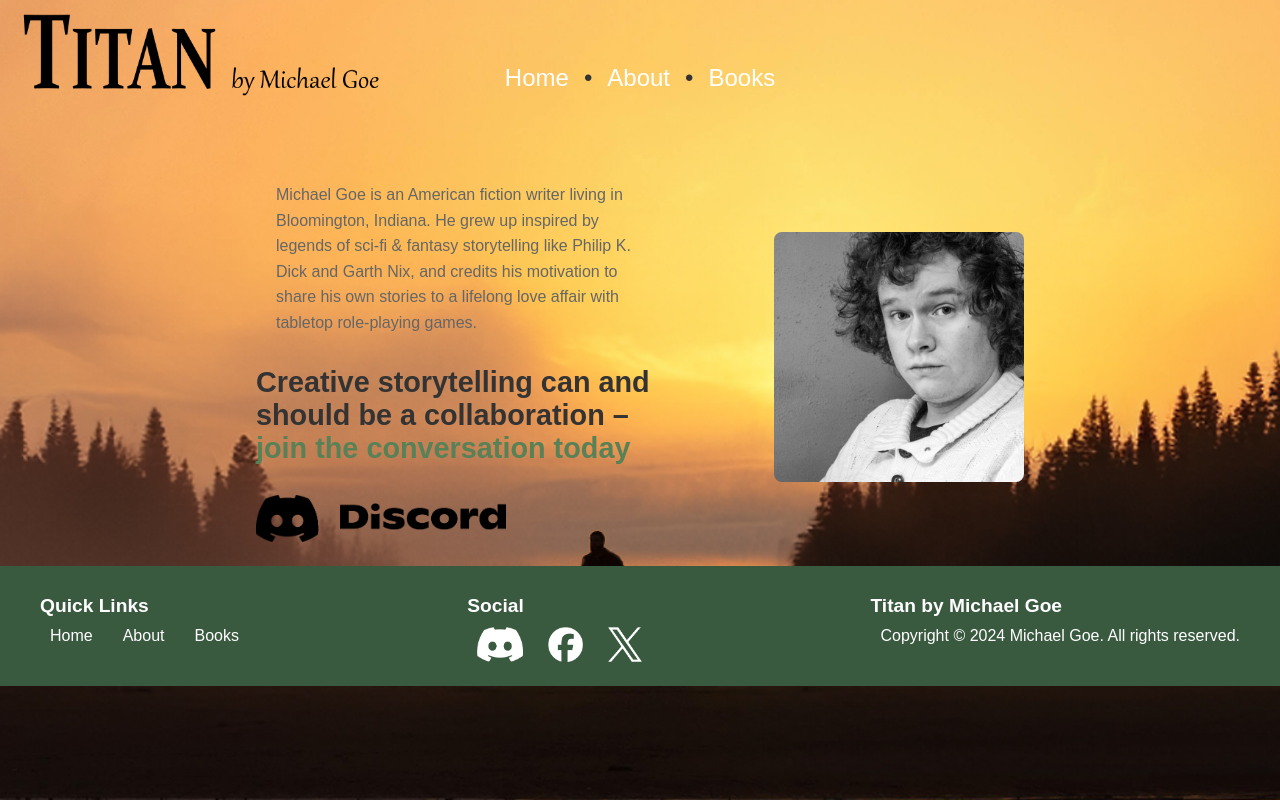
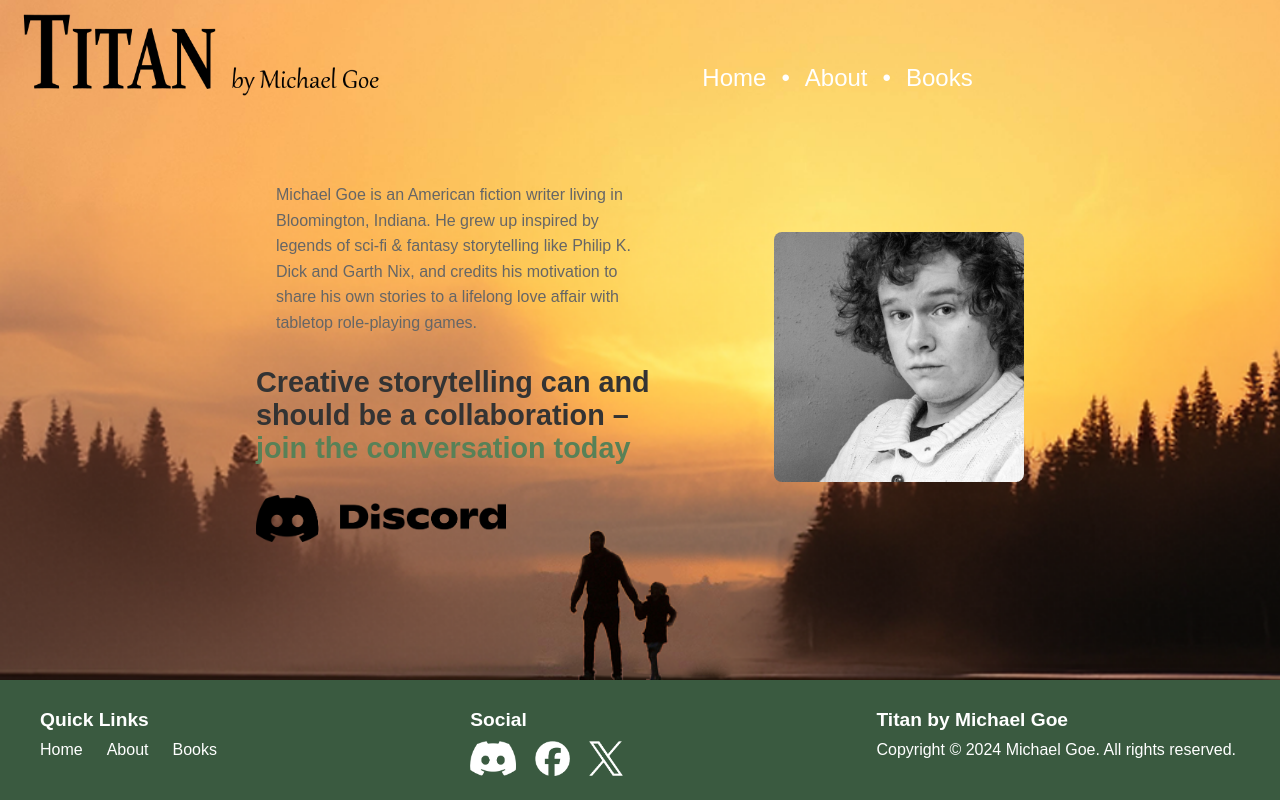
Before and after one commit to JDygard/TitanLiterature, a React (Create React App) app: page /about in a window 1280 px wide. Built offline with nearby package versions, Linux system fonts and the light colour scheme.

Commit message:
Mogo design and nav adjustments

```diff
--- a/src/App.css
+++ b/src/App.css
@@ -63,6 +63,10 @@ button:hover {
   margin-top: 0px;
   padding: 10px 20px;
 }
+.container {
+  display:flex;
+  flex-direction: column;
+}
 
 .row:after {
   content: "";
--- a/src/components/Footer.css
+++ b/src/components/Footer.css
@@ -4,10 +4,9 @@
     color: white;
     padding-top: 10px;
     padding-bottom: 20px;
-    position: flex;
     text-align: center;
-    bottom: 0;
     width: 100vw;
+    margin-top:auto;
   }
 
   .footer__content {
@@ -40,7 +39,7 @@
 
   .footer__section ul li {
     margin-bottom: 8px;
-    margin-left: 10px;
+    margin-right: 4px;
   }
 
   .footer__section ul li a {
--- a/src/components/Header.css
+++ b/src/components/Header.css
@@ -27,6 +27,7 @@
   align-items: center;
   transform: translateY(-50px);
   font-size: 1.5rem;
+  margin-left:395px;
 }
 
 .header__menu {
@@ -50,7 +51,7 @@
 }
 
 .header__bullet {
-  color: #333;
+  color: #ffffff;
   font-size: 1em;
 }
 
--- a/src/components/Header.jsx
+++ b/src/components/Header.jsx
@@ -17,9 +17,9 @@ const Header = () => {
 
   return (
     <header className="header">
-      <a href="#home" className="header__link">
+      <span onClick={() => handleClick('/')}>
         <img height="100px" src="images/banner1.png" alt="Titan by Michael Goe" className="header__image" />
-      </a>
+      </span>
       <nav className={`header__nav ${menuOpen ? 'header__nav--open' : ''}`}>
         <ul className="header__menu">
           <li className="header__item"><span onClick={() => handleClick('/')}>Home</span></li>
--- a/src/pages/About.jsx
+++ b/src/pages/About.jsx
@@ -9,7 +9,7 @@ import backgroundImage from './background2.png';  // Adjust the path based on yo
 
 const About = () => (
   <>
-  <div style={{
+  <div class="container" style={{
       backgroundImage: `url(${backgroundImage})`,
       backgroundSize: "cover",
       backgroundRepeat: "no-repeat",
--- a/src/pages/Books.js
+++ b/src/pages/Books.js
@@ -9,7 +9,7 @@ import backgroundImage from './background2.png';  // Adjust the path based on yo
 
 const Books = () => (
   <>
-  <div style={{
+  <div class="container" style={{
       backgroundImage: `url(${backgroundImage})`,
       backgroundSize: "cover",
       backgroundRepeat: "no-repeat",
--- a/src/pages/Contact.jsx
+++ b/src/pages/Contact.jsx
@@ -9,7 +9,7 @@ import backgroundImage from './background2.png';  // Adjust the path based on yo
 
 const Contact = () => (
   <>
-  <div style={{
+  <div class="container" style={{
       backgroundImage: `url(${backgroundImage})`,
       backgroundSize: "cover",
       backgroundRepeat: "no-repeat",
--- a/src/pages/Home.jsx
+++ b/src/pages/Home.jsx
@@ -10,7 +10,7 @@ import backgroundImage from './background2.png';  // Adjust the path based on yo
 
 const Home = () => {
   return (
-    <div style={{
+    <div class="container" style={{
       backgroundImage: `url(${backgroundImage})`,
       backgroundSize: "cover",
       backgroundRepeat: "no-repeat",
```
